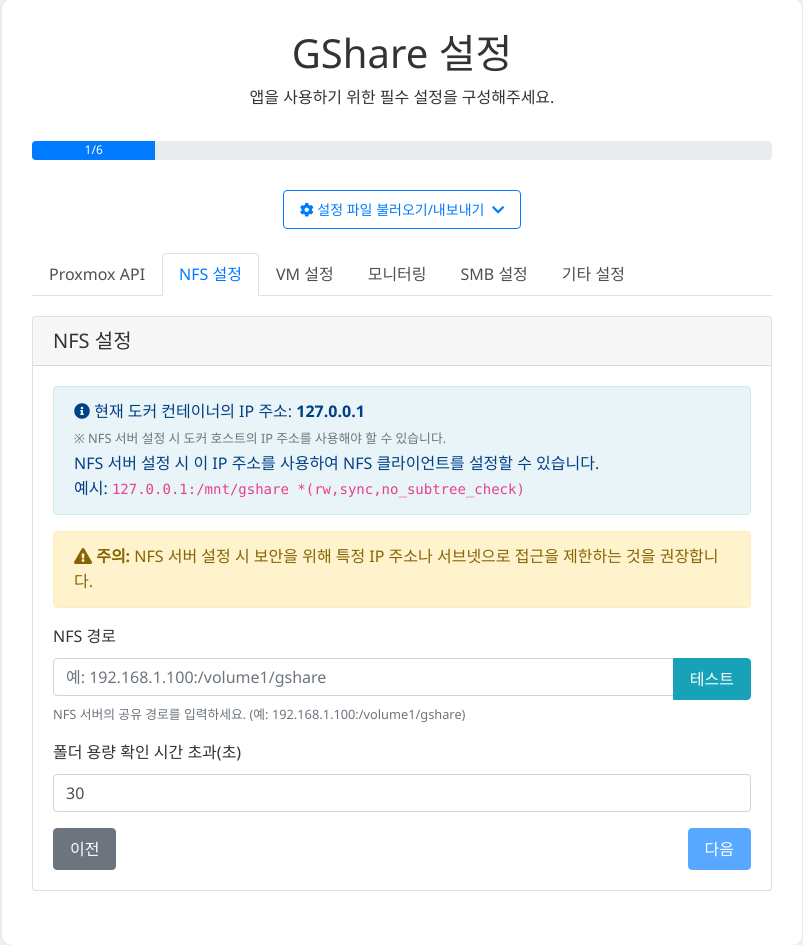
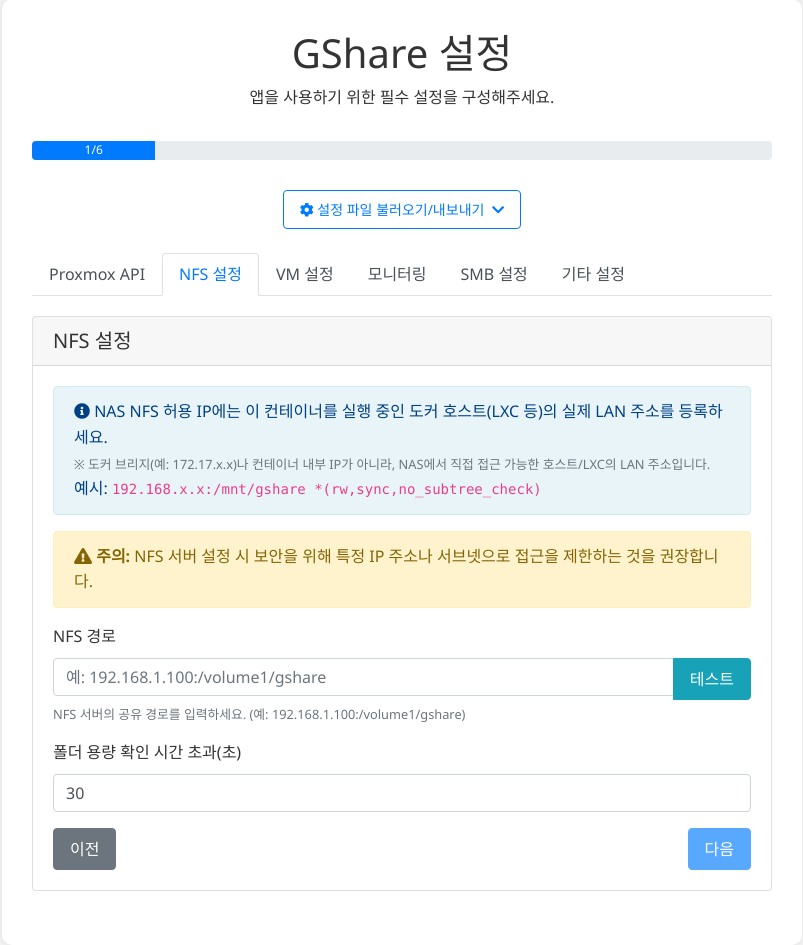
Before and after one commit to wooooooooooook/gshare-manager, a Flask app: page /setup in a window 1280 px wide, after a click on "NFS 설정". Shown: the part 21-966 px from the top of the page, without its empty margins (238-1041 px from the left). Run offline with Flask 2, Linux system fonts and the light colour scheme; parts of the project's set-up code (start-up, migrations or seed data) failed here and were passed over; some libraries are stand-ins or nearby versions.

Commit message:
Adjust NFS instructions to omit container IP

```diff
--- a/app/templates/landing.html
+++ b/app/templates/landing.html
@@ -200,10 +200,9 @@
                         <div class="card-body">
                             <div class="alert alert-info">
                                 <i class="fas fa-info-circle"></i>
-                                현재 도커 컨테이너의 IP 주소: <strong>{{ container_ip }}</strong><br>
-                                <small class="text-muted">※ NFS 서버 설정 시 도커 호스트의 IP 주소를 사용해야 할 수 있습니다.</small><br>
-                                NFS 서버 설정 시 이 IP 주소를 사용하여 NFS 클라이언트를 설정할 수 있습니다.<br>
-                                예시: <code>{{ container_ip }}:/mnt/gshare *(rw,sync,no_subtree_check)</code>
+                                NAS NFS 허용 IP에는 이 컨테이너를 실행 중인 도커 호스트(LXC 등)의 실제 LAN 주소를 등록하세요.<br>
+                                <small class="text-muted">※ 도커 브리지(예: 172.17.x.x)나 컨테이너 내부 IP가 아니라, NAS에서 직접 접근 가능한 호스트/LXC의 LAN 주소입니다.</small><br>
+                                예시: <code>192.168.x.x:/mnt/gshare *(rw,sync,no_subtree_check)</code>
                             </div>
                             <div class="alert alert-warning">
                                 <i class="fas fa-exclamation-triangle"></i>
```
